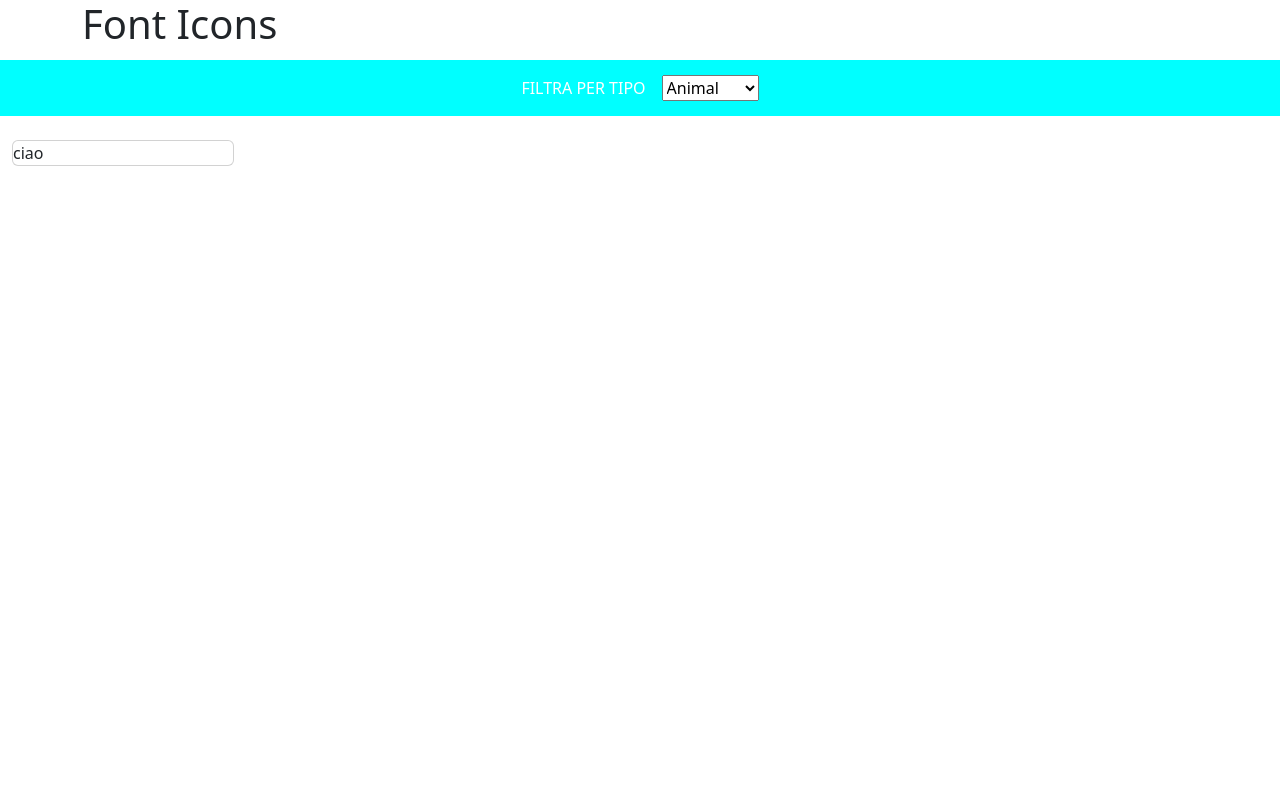
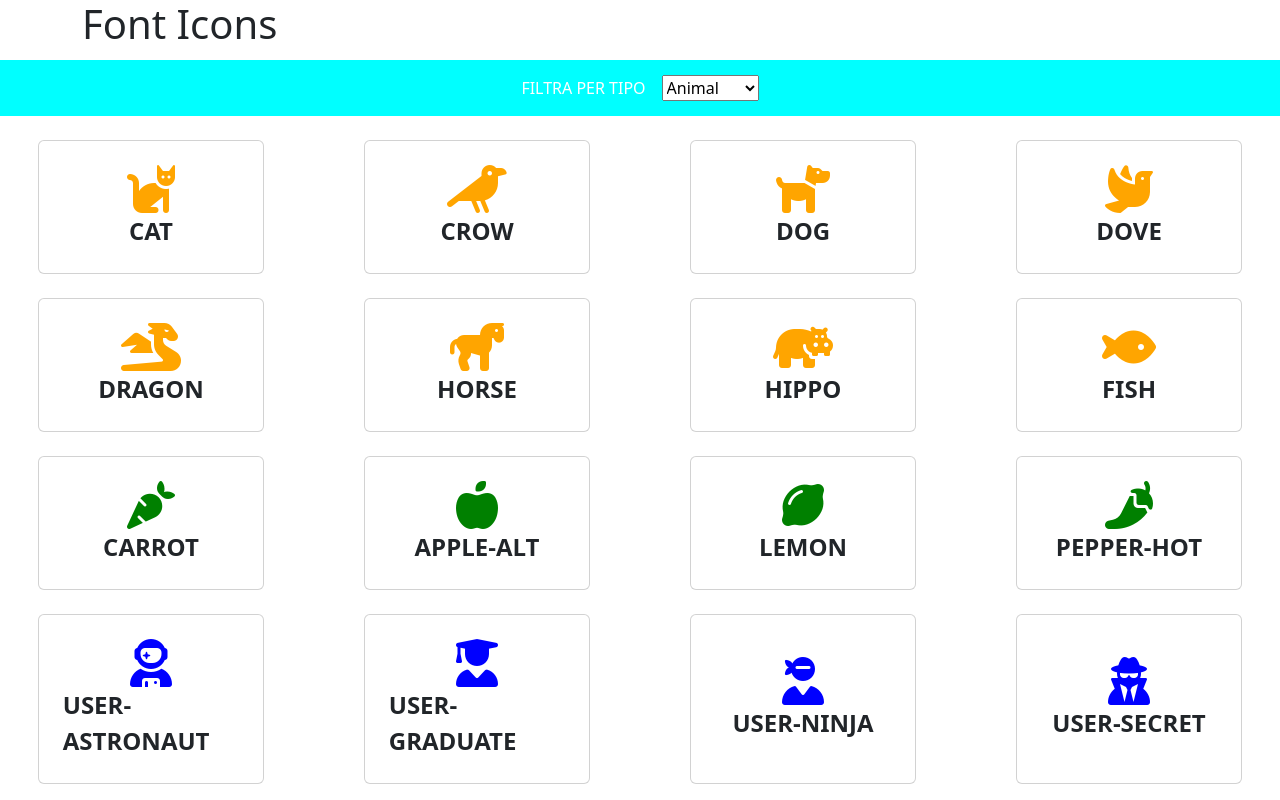
Before and after one commit to nicolozibra1/js-es6-icons, a plain HTML site: page index.html in a window 1280 px wide. Drawn offline with nearby package versions, Linux system fonts and the light colour scheme.

Commit message:
add-cycle(for)-print-template

```diff
--- a/css/style.css
+++ b/css/style.css
@@ -1,3 +1,7 @@
+.debug{
+    border: 1px solid red;
+}
+
 header{
     height: 60px;
 }
@@ -5,3 +9,15 @@ nav{
     background-color: aqua;
     color: white;
 }
+.card i{
+    font-size: 3rem;
+}
+.orange{
+    color: orange;
+}
+.green{
+    color: green;
+}
+.blue{
+    color: blue;
+}
--- a/index.html
+++ b/index.html
@@ -25,13 +25,14 @@
             </select>
         </nav>
 
-        <div class="container-fluid">
-            <div class="row">
-                <div class="col-12 col-sm-6 col-md-4 col-lg-3 pt-4">
-                    <div class="card w-75">
-                        ciao
+        <div class="d-flex justify-content-center">
+            <div class="row d-flex justify-content-center flex-wrap">
+                <!-- <div class="col-12 col-sm-6 col-md-4 col-lg-3 pt-4">
+                    <div class="card w-75 d-flex flex-column justify-content-center align-items-center p-4">
+                        <i class="fa-solid fa-cat"></i>
+                        <span class="text-uppercase fw-bold fs-4">cat</span>
                     </div>
-                </div>
+                </div>         -->
             </div>
         </div>
     </main>
--- a/js/script.js
+++ b/js/script.js
@@ -123,3 +123,14 @@ const icons = [
         color: 'blue'
     }
 ];
+
+for (let i = 0; i < icons.length; i++) {
+    const rowHtml = document.querySelector('.row');
+    const card = icons[i];
+    rowHtml.innerHTML += `  <div class="col-12 col-sm-6 col-md-4 col-lg-3 pt-4 d-flex justify-content-center">
+                                <div class="card w-75 d-flex flex-column justify-content-center align-items-center p-4">
+                                    <i class="${card.prefix}${card.family} ${card.prefix}${card.name} ${card.color}"></i>
+                                    <span class="text-uppercase fw-bold fs-4">${card.name}</span>
+                                </div>
+                            </div>` ;
+};
```
